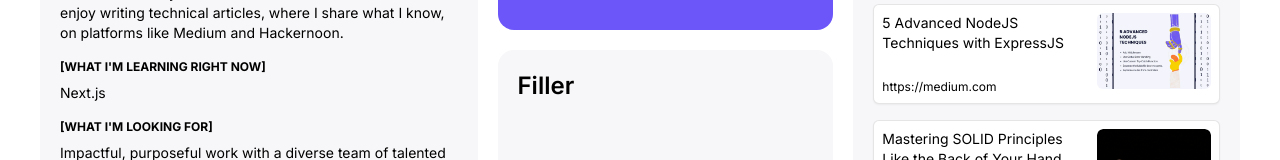
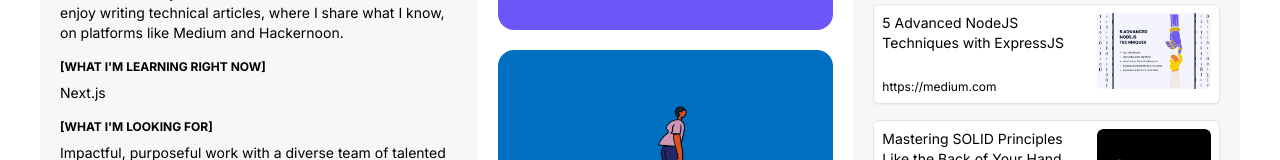
Before and after one commit to arulvalananto/portfolio, a Next.js app in the folder portfoliov2/: page /about-me in a window 1280 px wide. Both pictures are taken after a click on the button "More about me". Shown: the part 622-782 px from the top of the page. Built offline with nearby package versions, Linux system fonts and the light colour scheme.

Commit message:
update: filler and image issue

```diff
--- a/portfoliov2/app/about-me/page.tsx
+++ b/portfoliov2/app/about-me/page.tsx
@@ -236,9 +236,15 @@ const AboutPage = () => {
       {showMore && (
         <section
           id="filler"
-          className="col-span-12 xl:col-span-7 row-span-3 bg-layout2 p-5 rounded-2xl transition duration-300 ease-in-out"
+          className="col-span-12 xl:col-span-7 row-span-3 bg-portfolio-blue p-5 rounded-2xl transition duration-300 ease-in-out flex items-center justify-center hover:-translate-y-1"
         >
-          <h1 className="font-semibold text-2xl text-black">Filler</h1>
+          <Image
+            src="/about_random_player.gif"
+            alt="Hire me GIF"
+            width={150}
+            height={100}
+            className="fade-in-5s"
+          />
         </section>
       )}
       <section
@@ -255,7 +261,7 @@ const AboutPage = () => {
               title={social.title}
               href={social.href}
               className={`${
-                index > 4 ? "hidden sm:flex" : ""
+                index > 4 ? "hidden sm:flex" : "flex"
               } col-span-3 sm:col-span-1 row-span-2 p-4 rounded-2xl group border border-[#F0F0F0] flex-col gap-3 shadow-sm transition-all duration-300 hover:-translate-y-1 ${
                 social.bgClassName
               }`}
@@ -311,7 +317,7 @@ const AboutPage = () => {
         </h1>
         <div className="transition duration-500 ease-in-out scale-75 group-hover:scale-100 md:scale-75 xl:group-hover:90 xl:scale-110 xl:group-hover:scale-125">
           <Image
-            src="/about_landgenius_project.png"
+            src="/about_landgenius_project.webp"
             alt="LandGenius"
             width="840"
             height="669"
```
Also changed, not shown: portfoliov2/public/about_landgenius_project.png (deleted), portfoliov2/public/about_landgenius_project.webp (added).
